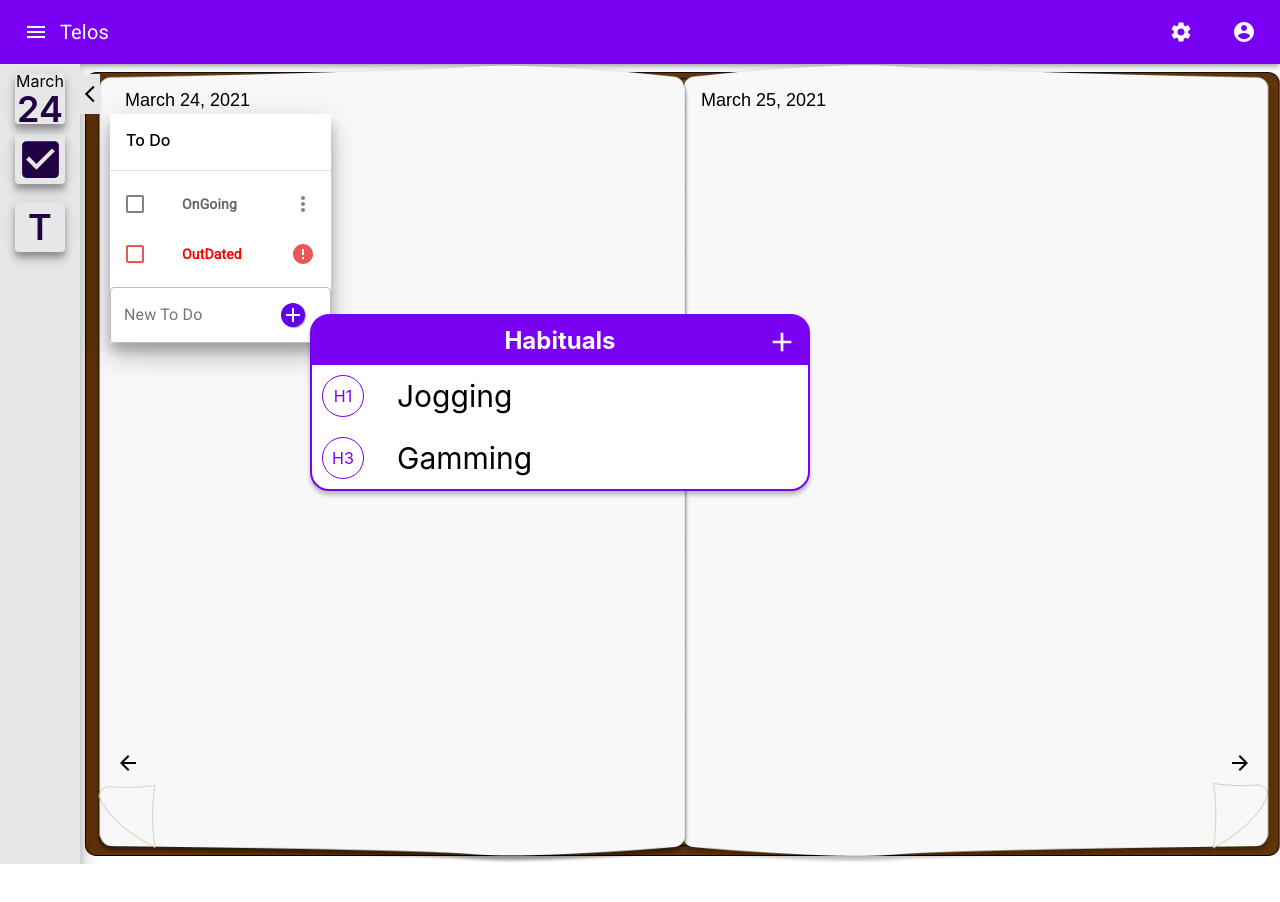
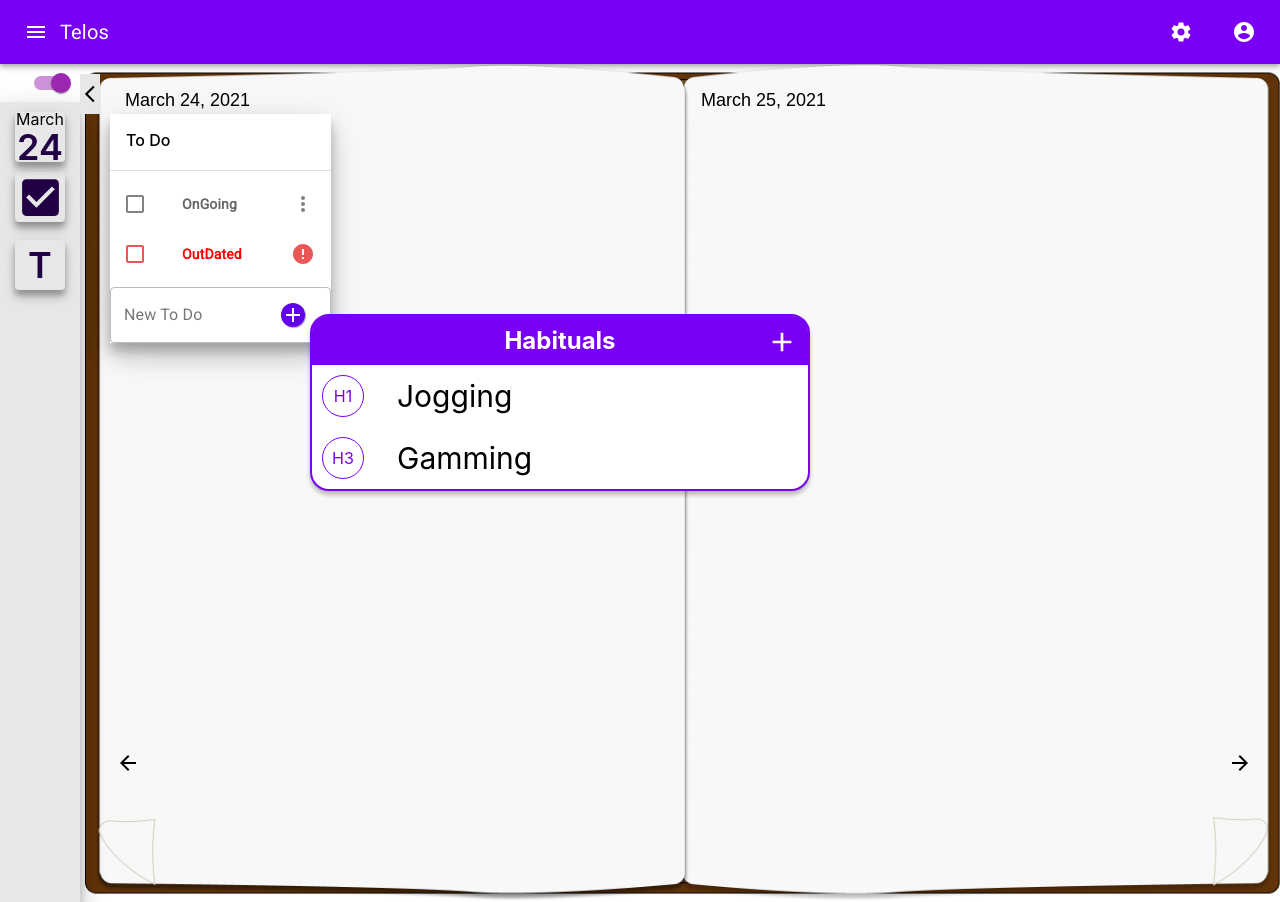
Before and after one commit to UOA-SE701-Group3-2021/3Lancers, a React (Create React App) app in the folder telos-frontend/: page / in a window 1280 px wide. Before the commit the page ends 864 px from the top, so only its background shows below. Built offline with nearby package versions, Linux system fonts and the light colour scheme.

Commit message:
add toggle for which page widgets are added on

```diff
--- a/telos-frontend/src/components/calendar/WidgetCalendar.jsx
+++ b/telos-frontend/src/components/calendar/WidgetCalendar.jsx
@@ -1,15 +1,39 @@
+/* eslint-disable no-unused-vars */
+/* eslint-disable no-console */
 import moment from 'moment';
+import { useState } from 'react';
 import widgetStyles from '../Widget.module.css';
 import calendarWidgetStyles from './WidgetCalendar.module.css';
 
-const WidgetTodo = ({ addNewCalendarLeft, addNewCalendarRight }) => {
+const WidgetTodo = ({ addNewCalendar}) => {
   const today = moment();
   const thisMonth = today.format('MMMM');
   const thisDay = today.format('DD');
+
+  // const [clickTimeout, setClickTimeout] = useState(null);
+
+  // const handleClicks = () => {
+  //   if (clickTimeout !== null) {
+  //     console.log('double click executes');
+  //     addNewCalendarRight();
+  //     clearTimeout(clickTimeout);
+  //     setClickTimeout(null);
+  //   } else {
+  //     console.log('single click');
+  //     setClickTimeout(
+  //       setTimeout(() => {
+  //         console.log('first click executes ');
+  //         addNewCalendarLeft();
+  //         clearTimeout(clickTimeout);
+  //         setClickTimeout(null);
+  //       }, 2000)
+  //     );
+  //   }
+  // };
+
   return (
     <div
-      onClick={addNewCalendarLeft}
-      onDoubleClick={addNewCalendarRight}
+      onClick={addNewCalendar}
       className={`${widgetStyles.widgetIcon} ${widgetStyles.vertical}`}
     >
       <div className={calendarWidgetStyles.smallMonth}>{thisMonth}</div>
--- a/telos-frontend/src/components/widget-drawer/WidgetDrawer.jsx
+++ b/telos-frontend/src/components/widget-drawer/WidgetDrawer.jsx
@@ -1,4 +1,7 @@
 import { useState } from 'react';
+import Switch from '@material-ui/core/Switch';
+import { withStyles } from '@material-ui/core/styles';
+import { purple } from '@material-ui/core/colors';
 import drawerStyle from './WidgetDrawer.module.css';
 
 const Arrow = () => (
@@ -8,7 +11,7 @@ const Arrow = () => (
   </svg>
 );
 
-const WidgetDrawer = ({ children }) => {
+const WidgetDrawer = ({ children, isRight, toggleIsRight }) => {
   const BLANK = '';
   const [isHidden, setisHidden] = useState(false);
 
@@ -16,8 +19,23 @@ const WidgetDrawer = ({ children }) => {
     setisHidden(() => !isHidden);
   }
 
+  const PurpleSwitch = withStyles({
+    switchBase: {
+      color: purple[300],
+      '&$checked': {
+        color: purple[500],
+      },
+      '&$checked + $track': {
+        backgroundColor: purple[500],
+      },
+    },
+    checked: {},
+    track: {},
+  })(Switch);
+
   return (
     <div className={drawerStyle.WidgetDrawerParent}>
+      <PurpleSwitch checked={isRight} onChange={toggleIsRight} name="checkedA" />
       <div
         className={`${drawerStyle.closer} ${isHidden ? drawerStyle.flipped : BLANK}`}
         onClick={handleOnClick}
--- a/telos-frontend/src/views/journal/Journal.jsx
+++ b/telos-frontend/src/views/journal/Journal.jsx
@@ -26,6 +26,7 @@ const Journal = () => {
     { widgetType: 'habit_tracker', top: 200, left: 200 },
   ]);
   const [activeWidgetsRight, setActiveWidgetsRight] = useState([]);
+  const [isRight, setIsRight] = useState(true);
 
   function handleLeftNav() {
     setDateLeftPage(dateLeftPage - DAYS_TO_CHANGE_BY * MILLISECONDS_PER_DAY);
@@ -65,19 +66,25 @@ const Journal = () => {
           marginRight: 5,
         }}
       >
-        <WidgetDrawer>
+        <WidgetDrawer
+          isRight={isRight}
+          toggleIsRight={() => {
+            setIsRight(!isRight);
+          }}
+        >
           <WidgetCalendar
-            addNewCalendarLeft={() => {
-              setActiveWidgetsLeft([
-                ...activeWidgetsLeft,
-                { widgetType: 'calendar', top: 0, left: 0 },
-              ]);
-            }}
-            addNewCalendarRight={() => {
-              setActiveWidgetsRight([
-                ...activeWidgetsRight,
-                { widgetType: 'calendar', top: 0, left: 0 },
-              ]);
+            addNewCalendar={() => {
+              if (isRight) {
+                setActiveWidgetsRight([
+                  ...activeWidgetsRight,
+                  { widgetType: 'calendar', top: 0, left: 0 },
+                ]);
+              } else {
+                setActiveWidgetsLeft([
+                  ...activeWidgetsLeft,
+                  { widgetType: 'calendar', top: 0, left: 0 },
+                ]);
+              }
             }}
           />
           <WidgetTodo />
```
